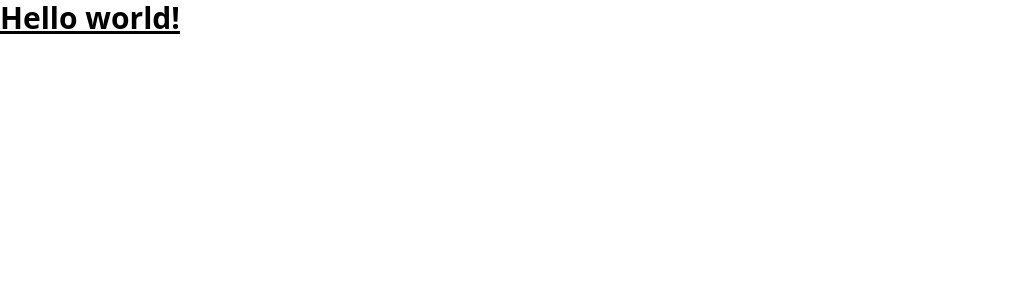
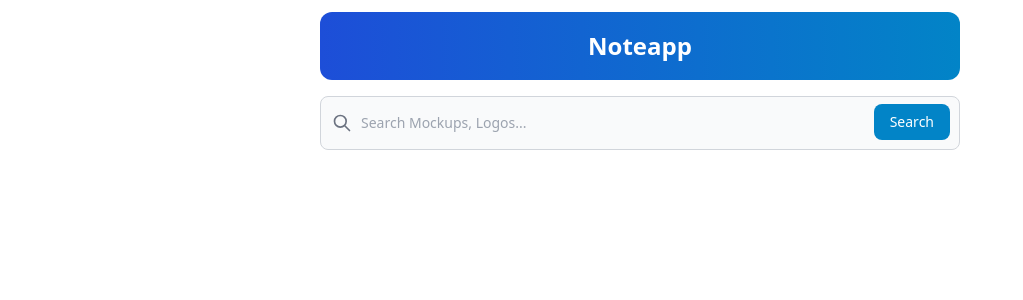
Before and after one commit to wibawasuyadnya/noteapp, an Angular app: page / in a window 1280 px wide. Shown: the top 300 px of the page, without its empty margins (0-1023 px from the left). Built offline with nearby package versions, Linux system fonts and the light colour scheme.

Commit message:
update note

```diff
--- a/src/app/app-routing.module.ts
+++ b/src/app/app-routing.module.ts
@@ -1,7 +1,13 @@
 import { NgModule } from '@angular/core';
 import { RouterModule, Routes } from '@angular/router';
+import { MainLayoutComponent } from './pages/main-layout/main-layout.component';
+import { NotesListComponent } from './pages/notes-list/notes-list.component';
 
-const routes: Routes = [];
+const routes: Routes = [
+  { path: '', component: MainLayoutComponent, children: [
+    { path: '', component: NotesListComponent }
+  ]}
+];
 
 @NgModule({
   imports: [RouterModule.forRoot(routes)],
--- a/src/app/app.component.html
+++ b/src/app/app.component.html
@@ -1,3 +1 @@
-<h1 class="text-3xl font-bold underline">
-  Hello world!
-</h1>
+<router-outlet></router-outlet>
--- a/src/app/app.module.ts
+++ b/src/app/app.module.ts
@@ -3,10 +3,14 @@ import { BrowserModule } from '@angular/platform-browser';
 
 import { AppRoutingModule } from './app-routing.module';
 import { AppComponent } from './app.component';
+import { NotesListComponent } from './pages/notes-list/notes-list.component';
+import { MainLayoutComponent } from './pages/main-layout/main-layout.component';
 
 @NgModule({
   declarations: [
-    AppComponent
+    AppComponent,
+    NotesListComponent,
+    MainLayoutComponent
   ],
   imports: [
     BrowserModule,
--- /dev/null
+++ b/src/app/pages/main-layout/main-layout.component.html
@@ -0,0 +1,11 @@
+<div class="layout display-flex flex-col h-full overflow-hidden">
+
+    <div class="top-bar w-2/4 mt-3 rounded-xl flex-shrink-0 mx-auto h-[68px] bg-gradient-to-r from-blue-700 to-sky-600 flex flex-row justify-center items-center">
+        <h1 class="text-2xl text-white font-semibold">Noteapp</h1>
+    </div>
+
+    <div class="page-content flex-grow-1 overflow-y-scroll">
+        <router-outlet></router-outlet>
+    </div>
+
+</div>
--- /dev/null
+++ b/src/app/pages/notes-list/notes-list.component.html
@@ -0,0 +1,16 @@
+<div class="w-2/4 mx-auto pt-4">
+
+    <div>
+        <form>
+            <label for="default-search" class="mb-2 text-sm font-medium text-gray-900 sr-only dark:text-white">Search</label>
+            <div class="relative">
+                <div class="absolute inset-y-0 left-0 flex items-center pl-3 pointer-events-none">
+                    <svg aria-hidden="true" class="w-5 h-5 text-gray-500 dark:text-gray-400" fill="none" stroke="currentColor" viewBox="0 0 24 24" xmlns="http://www.w3.org/2000/svg"><path stroke-linecap="round" stroke-linejoin="round" stroke-width="2" d="M21 21l-6-6m2-5a7 7 0 11-14 0 7 7 0 0114 0z"></path></svg>
+                </div>
+                <input type="search" id="default-search" class="block w-full p-4 pl-10 text-sm text-gray-900 border border-gray-300 rounded-lg bg-gray-50 focus:ring-blue-500 focus:border-blue-500 dark:bg-gray-700 dark:border-gray-600 dark:placeholder-gray-400 dark:text-white dark:focus:ring-blue-500 dark:focus:border-blue-500" placeholder="Search Mockups, Logos..." required>
+                <button type="submit" class="text-white absolute right-2.5 bottom-2.5 bg-sky-600 hover:bg-blue-700 focus:ring-4 focus:outline-none focus:ring-blue-300 font-medium rounded-lg text-sm px-4 py-2 dark:bg-blue-600 dark:hover:bg-blue-700 dark:focus:ring-blue-800">Search</button>
+            </div>
+        </form>
+    </div>
+
+</div>
```
Also changed, not shown: src/app/pages/main-layout/main-layout.component.ts (added, +10 -0 lines), src/app/pages/notes-list/notes-list.component.ts (added, +10 -0 lines), src/app/pages/main-layout/main-layout.component.css (added), src/app/pages/notes-list/notes-list.component.css (added), 2 other files (tests, documents, lock files or other folders).
